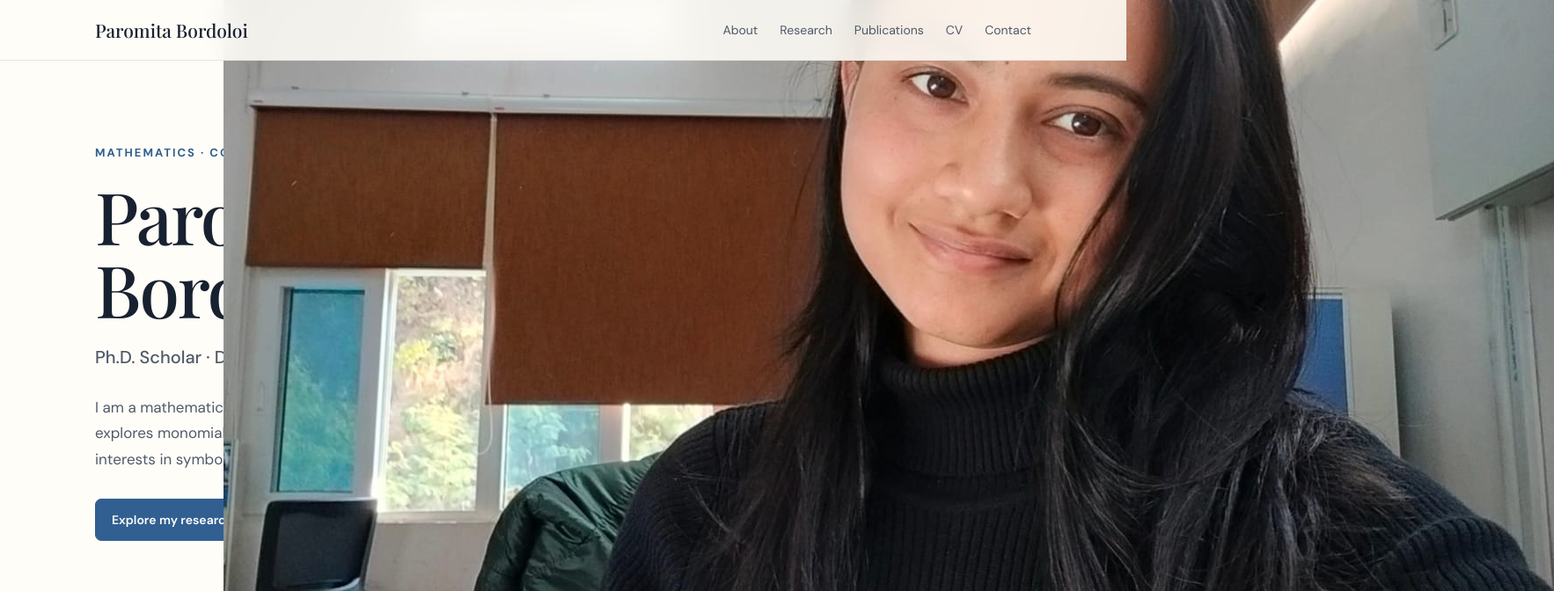
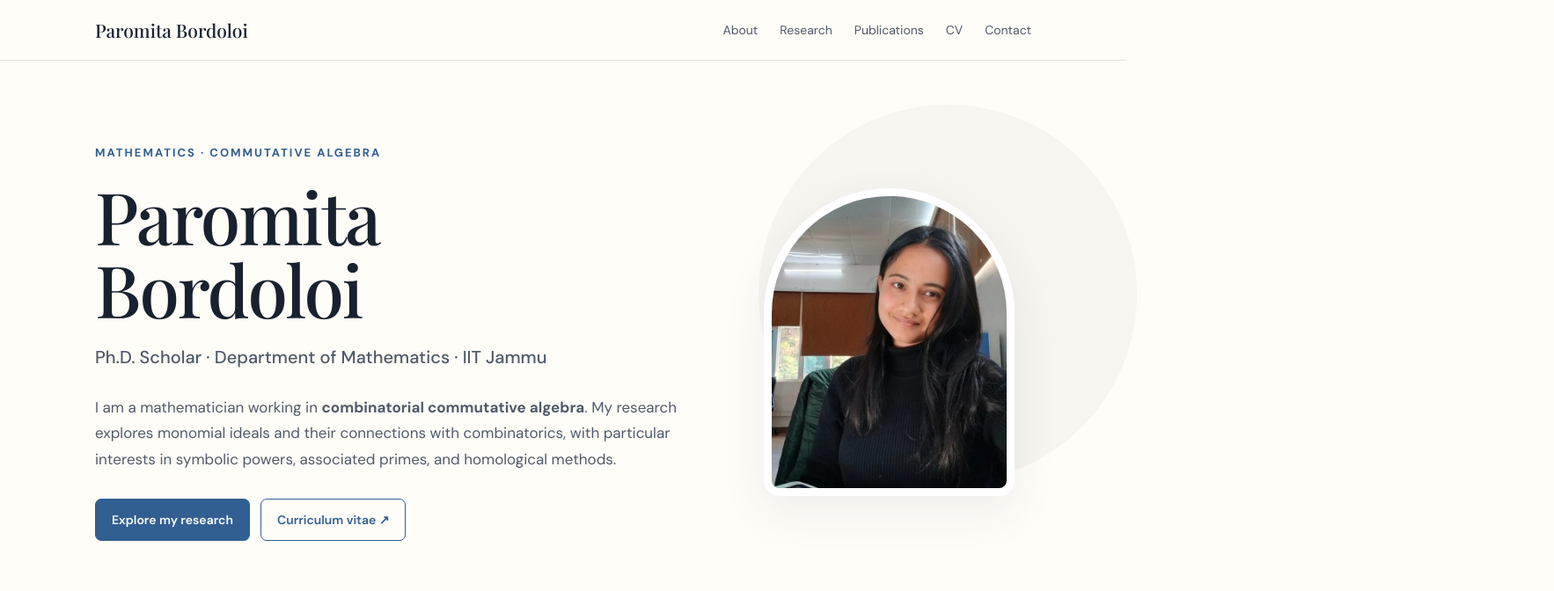
Before and after one commit to parmitabordoloi555-a11y/parmitabordoloi555-a11y.github.io, a plain HTML site: page index.html in a window 1280 px wide. Shown: the top 672 px of the page at 88% size, 1766 px wide, since content can reach past the window. Drawn offline with nearby package versions, Linux system fonts and the light colour scheme.

Commit message:
Update index.html

```diff
--- a/index.html
+++ b/index.html
@@ -68,10 +68,26 @@ h1{
 .button.secondary{color:var(--blue);background:transparent}
 .button:hover{transform:translateY(-1px)}
 .photo-wrap{display:flex;justify-content:center}
+
 .photo{
-  width:285px;height:350px;background:#eeeae1;border-radius:145px 145px 18px 18px;
-  border:9px solid white;box-shadow:var(--shadow);display:flex;align-items:center;
-  justify-content:center;color:#858b92;text-align:center;font-size:13px;padding:30px;
+  width:285px;
+  height:350px;
+  background:#eeeae1;
+  border-radius:145px 145px 18px 18px;
+  border:9px solid white;
+  box-shadow:var(--shadow);
+  display:flex;
+  align-items:center;
+  justify-content:center;
+  overflow:hidden;
+  padding:0;
+}
+
+.photo img{
+  width:100%;
+  height:100%;
+  object-fit:cover;
+  display:block;
 }
 .section{padding:80px 0;border-top:1px solid var(--line)}
 .section-grid{display:grid;grid-template-columns:230px 1fr;gap:70px}
```
